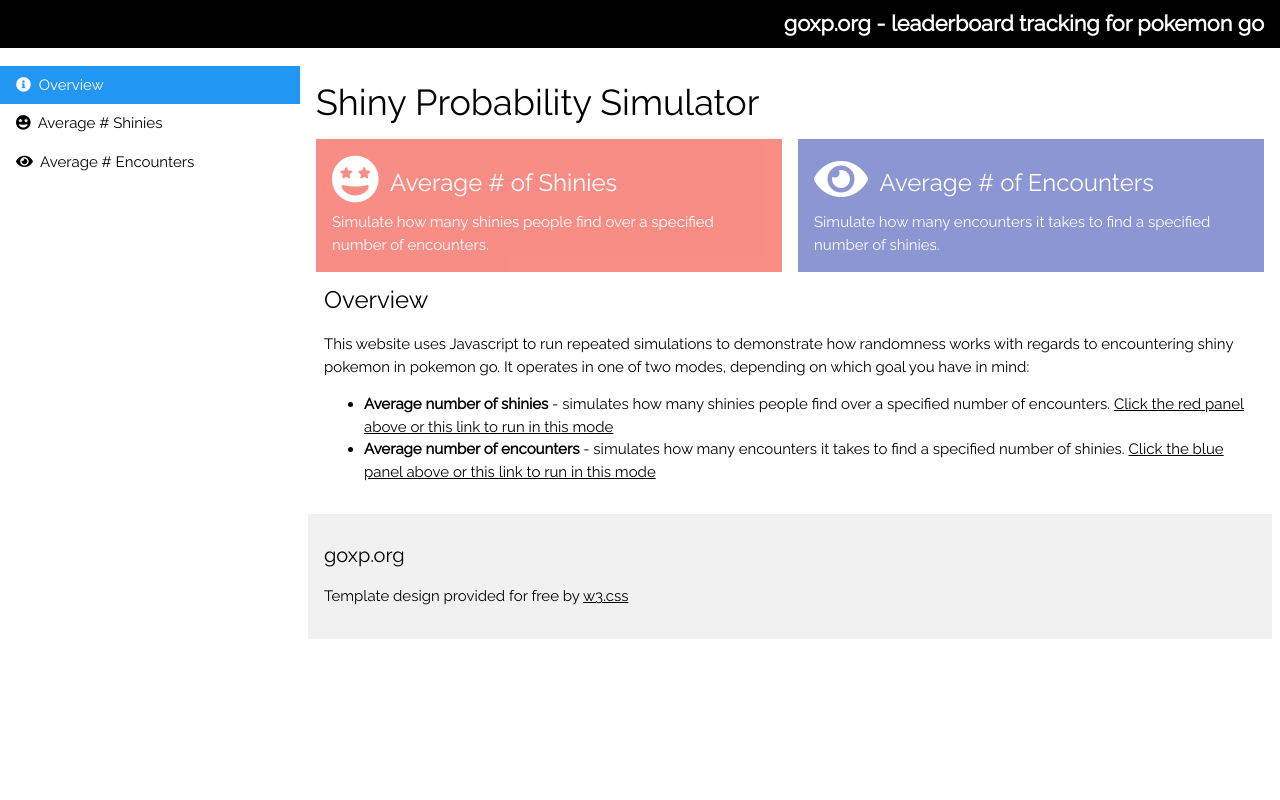
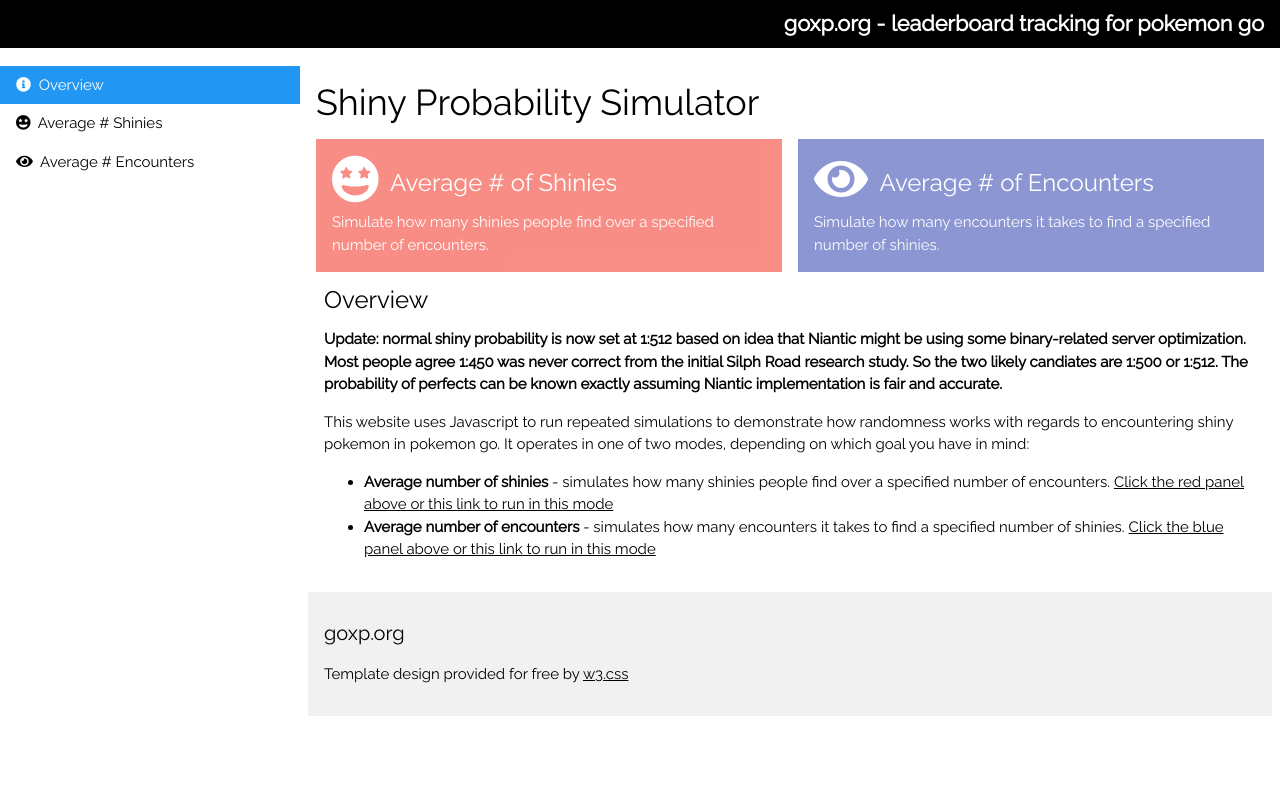
Before and after one commit to kartoone/shinyprob, a PHP site: page / in a window 1280 px wide. Run offline with PHP 8.4, Linux system fonts and the light colour scheme; some libraries are stand-ins or nearby versions.

Commit message:
changed defaults for the simulator

```diff
--- a/index.php
+++ b/index.php
@@ -76,6 +76,7 @@
 
     <div class="w3-panel">
       <h3>Overview</h3>
+	  <b>Update: normal shiny probability is now set at 1:512 based on idea that Niantic might be using some binary-related server optimization. Most people agree 1:450 was never correct from the initial Silph Road research study. So the two likely candiates are 1:500 or 1:512. The probability of perfects can be known exactly assuming Niantic implementation is fair and accurate.</b>
       <p>
         This website uses Javascript to run repeated simulations to demonstrate how randomness
         works with regards to encountering shiny pokemon in pokemon go. It operates
@@ -97,14 +98,14 @@
           <label id="thresholdlabel" for="threshold">Number of shinies</label>
           <input class="w3-input" type="number" id="threshold" name="threshold" min="0" value="0" />
           <label for="numsims">Max # encounters</label>
-          <input class="w3-input" type="number" id="numruns" name="numruns" min="0" value="150" />
+          <input class="w3-input" type="number" id="numruns" name="numruns" min="0" value="500" />
           <label for="numsims">Shiny probability</label><br />
-          1 / <input class="w3-input inline" type="number" id="simprob" name="simprob" min="1" value="22.5" step="0.1" onchange="updateSelect(this.value)" />
+          1 / <input class="w3-input inline" type="number" id="simprob" name="simprob" min="1" value="512" step="0.1" onchange="updateSelect(this.value)" />
           <select name="guessedprobs" id="guessedprobs" onchange="document.getElementById('simprob').value=this.value;">
             <option value="100" id="customoption">Custom</custom>
-            <option value="22.5" selected="selected">Shiny: community day boosted probability</option>
+            <option value="22.5">Shiny: community day boosted probability</option>
             <option value="50">Shiny: special event (e.g., cubone, ponyta event)</option>
-            <option value="450">Shiny: normal non-boosted probability</option>
+            <option value="512" selected="selected">Shiny: normal non-boosted probability</option>
             <option value="216">Perfect: egg hatch or raid</option>
             <option value="1728">Perfect: weather boosted spawn</option>
             <option value="64">Perfect: lucky trade</option>
```
